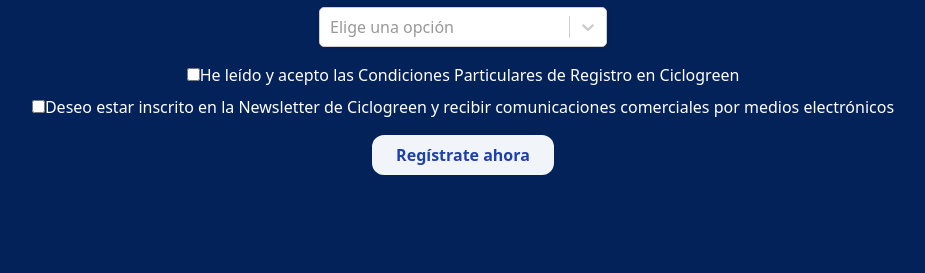
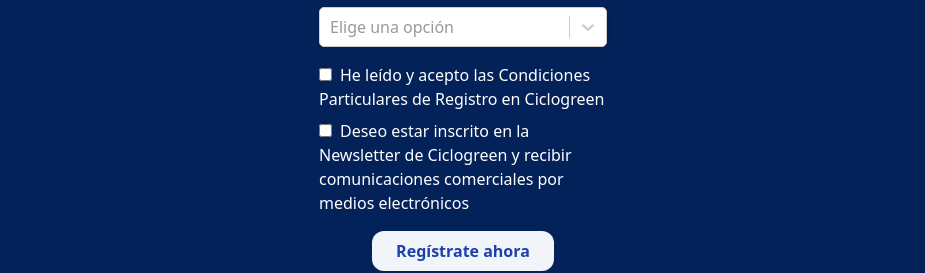
Before and after one commit to montotox/airbus, a Next.js app: page /register in a window 1280 px wide. Shown: the part 453-726 px from the top of the page, without its empty margins (177-1102 px from the left). Built offline with nearby package versions, Linux system fonts and the light colour scheme.

Commit message:
style: css register

```diff
--- a/src/pages/register/index.tsx
+++ b/src/pages/register/index.tsx
@@ -150,7 +150,7 @@
           placeholder="Elige una opción"
         />
       </div>
-      <div className="flex justify-center flex-col items-center mt-4">
+      <div className="flex justify-center flex-col items-center mt-4 w-72">
         <label>
           <input
             name="terms"
@@ -160,7 +160,7 @@
               formik.setFieldValue(e.target.name, e.target.checked)
             }
           />
-          <span>
+          <span className="ml-2">
             He leído y acepto las{" "}
             <a href="https://www.ciclogreen.com/terms" target="_blank">
               Condiciones Particulares de Registro en Ciclogreen
@@ -179,8 +179,10 @@
               formik.setFieldValue(e.target.name, e.target.checked)
             }
           />
-          Deseo estar inscrito en la Newsletter de Ciclogreen y recibir
-          comunicaciones comerciales por medios electrónicos
+          <span className="ml-2">
+            Deseo estar inscrito en la Newsletter de Ciclogreen y recibir
+            comunicaciones comerciales por medios electrónicos
+          </span>
         </label>
       </div>
       <div className={"mt-4"}>
```
